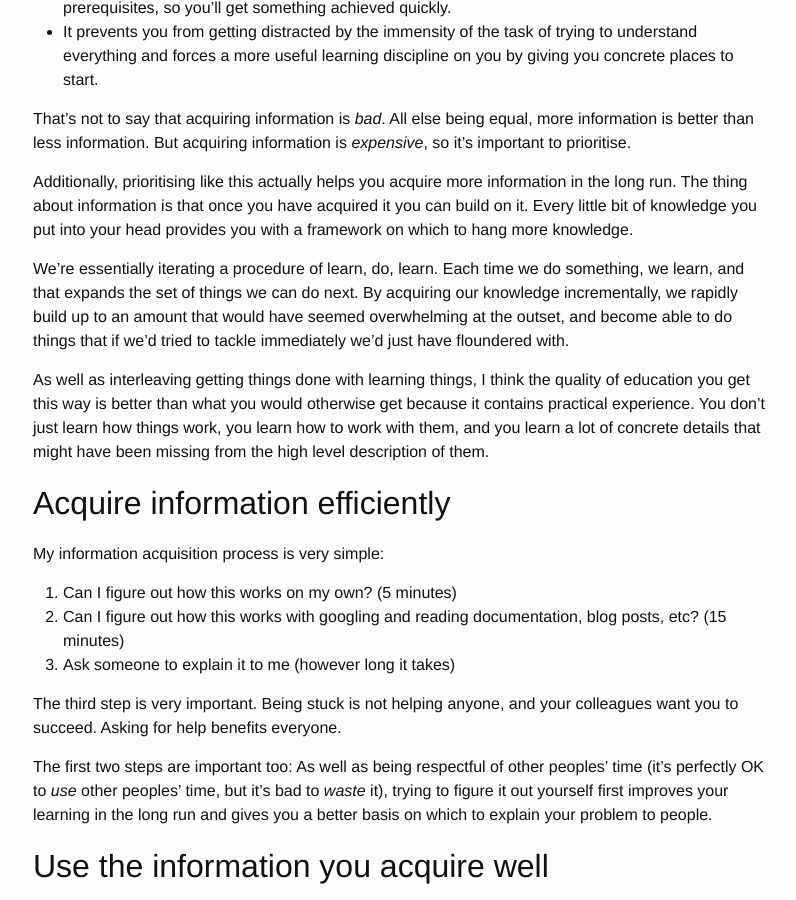
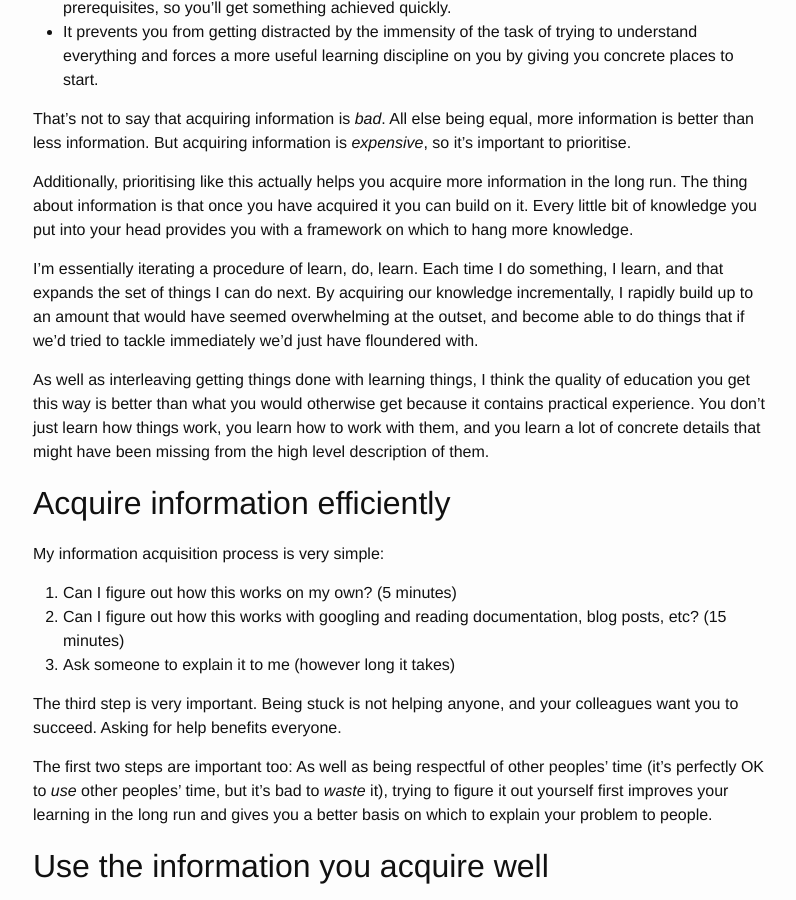
Before and after one commit to DRMacIver/docs, a Jekyll site: the page built from thinking/becoming-effective/index.markdown, in a window 1280 px wide and 900 px high, scrolled down 831 px. Shown: the whole window, without its empty margins (237-1033 px from the left). Built offline with Jekyll 4.4.1, drawn with Linux system fonts in a browser that asks for light colours.

Commit message:
Consistent pronouns

```diff
--- a/thinking/becoming-effective/index.markdown
+++ b/thinking/becoming-effective/index.markdown
@@ -33,7 +33,7 @@ That's not to say that acquiring information is *bad*. All else being equal, mor
 
 Additionally, prioritising like this actually helps you acquire more information in the long run. The thing about information is that once you have acquired it you can build on it. Every little bit of knowledge you put into your head provides you with a framework on which to hang more knowledge.
 
-We’re essentially iterating a procedure of learn, do, learn. Each time we do something, we learn, and that expands the set of things we can do next. By acquiring our knowledge incrementally, we rapidly build up to an amount that would have seemed overwhelming at the outset, and become able to do things that if we'd tried to tackle immediately we'd just have floundered with.
+I'm essentially iterating a procedure of learn, do, learn. Each time I do something, I learn, and that expands the set of things I can do next. By acquiring our knowledge incrementally, I rapidly build up to an amount that would have seemed overwhelming at the outset, and become able to do things that if we'd tried to tackle immediately we'd just have floundered with.
 
 As well as interleaving getting things done with learning things, I think the quality of education you get this way is better than what you would otherwise get because it contains practical experience. You don’t just learn how things work, you learn how to work with them, and you learn a lot of concrete details that might have been missing from the high level description of them.
 
```
